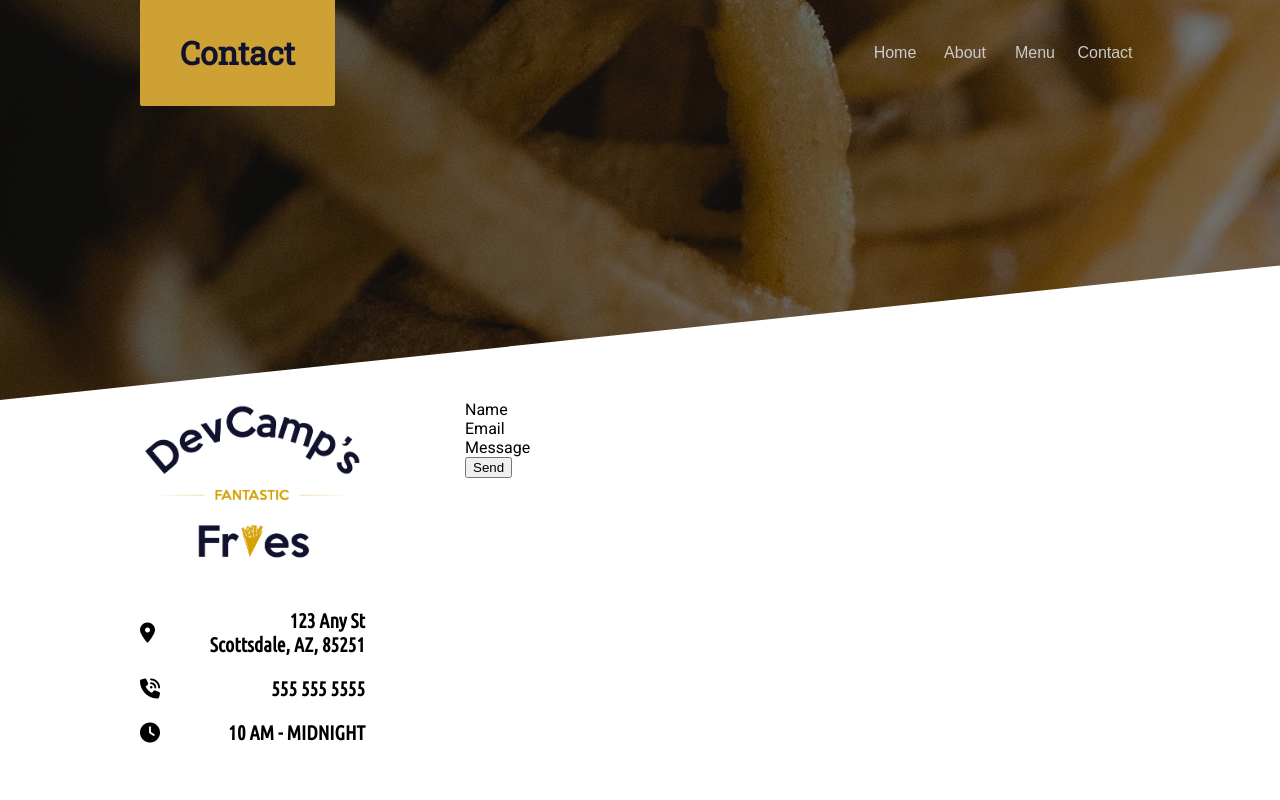
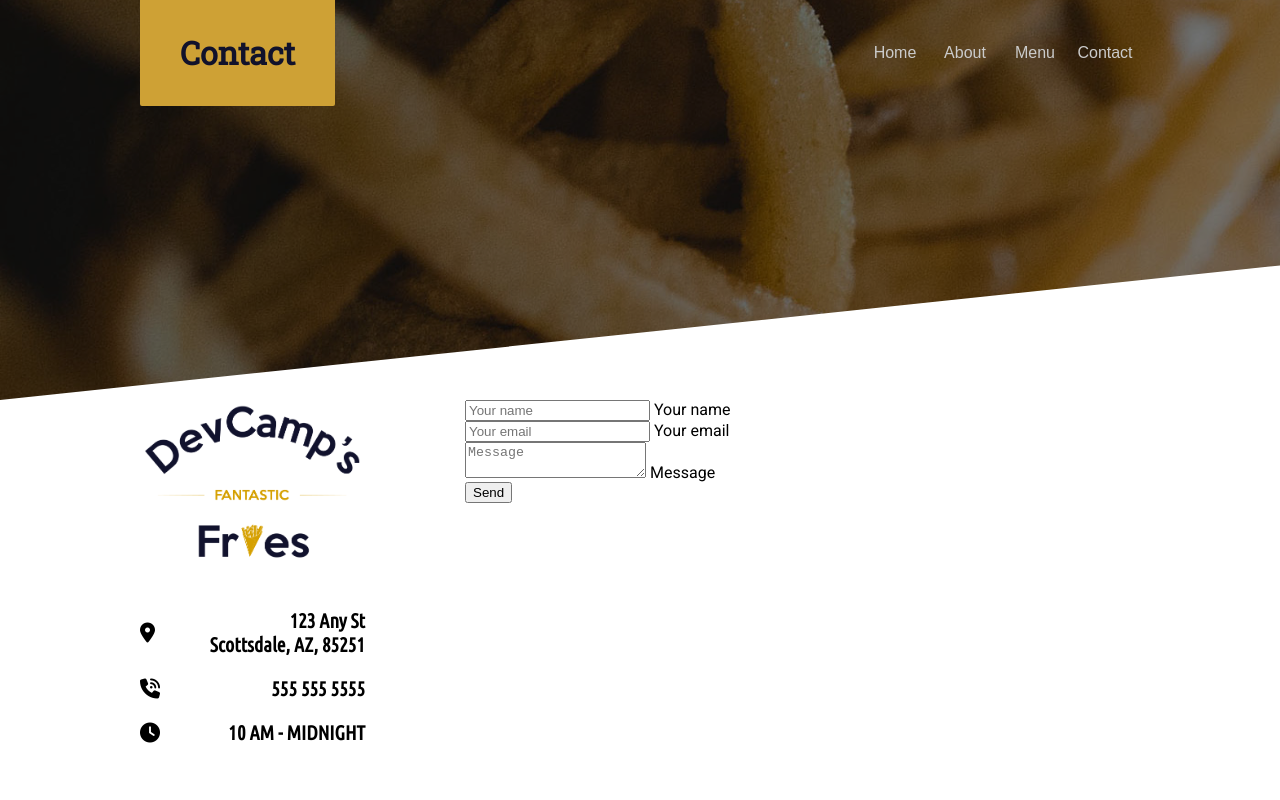
Before and after one commit to CadenAverett/DevCamp, a plain HTML site: page demo.html/contact.html in a window 1280 px wide. Shown: the top 800 px of the page. Drawn offline with Linux system fonts and the light colour scheme.

Commit message:
re-did some code and fix up contact.html

```diff
--- a/demo.html/contact.html
+++ b/demo.html/contact.html
@@ -92,15 +92,18 @@
 
             <div class="form">
                 <div class="form-group">
-                    Name
+                    <input type="text" id="fullName" placeholder="Your name">
+                    <label for="fullName">Your name</label>
                 </div>
 
                 <div class="form-group">
-                    Email
+                    <input type="email" id="email" placeholder="Your email">
+                    <label for="email">Your email</label>
                 </div>
 
                 <div class="form-group">
-                    Message
+                    <textarea name="message" id="message" placeholder="Message"></textarea>
+                    <label for="email">Message</label>
                 </div>
 
                 <div class="centered-btn-wrapper">
```
